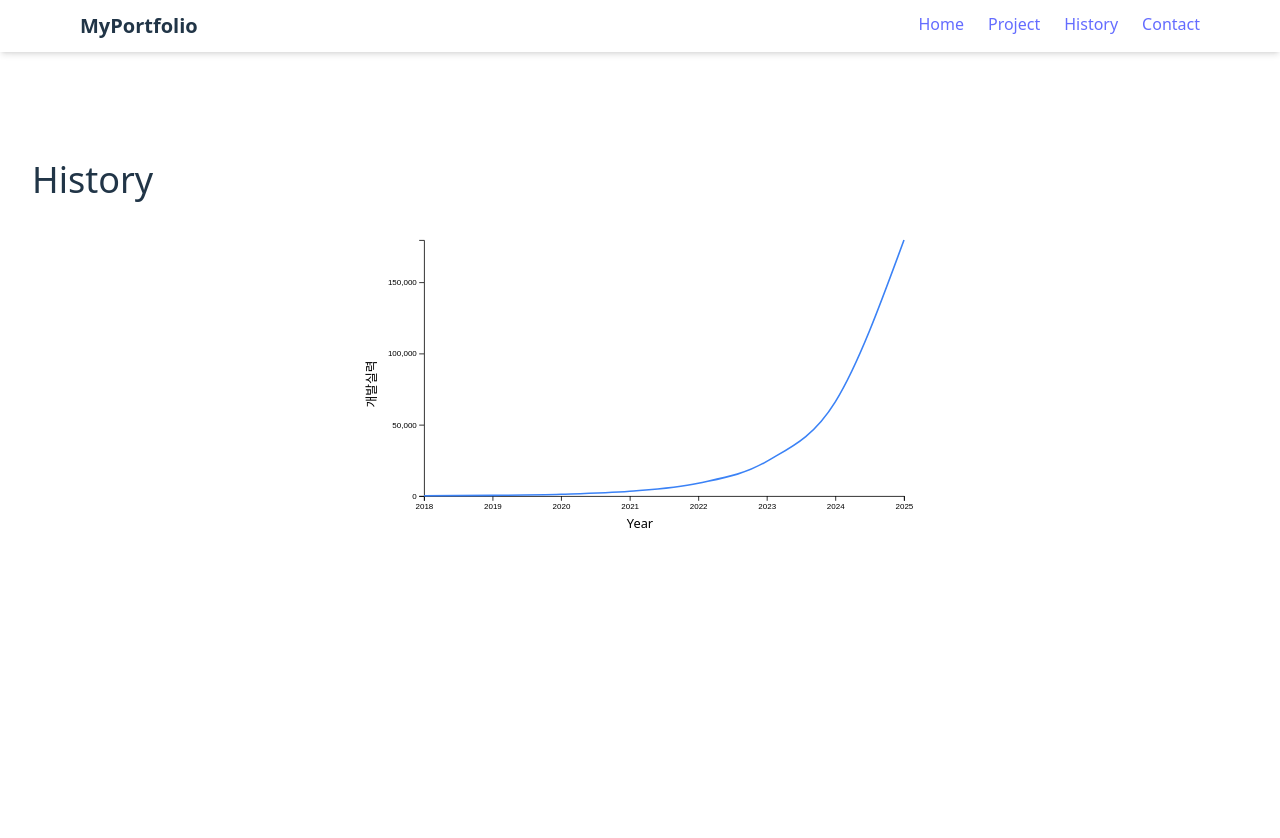
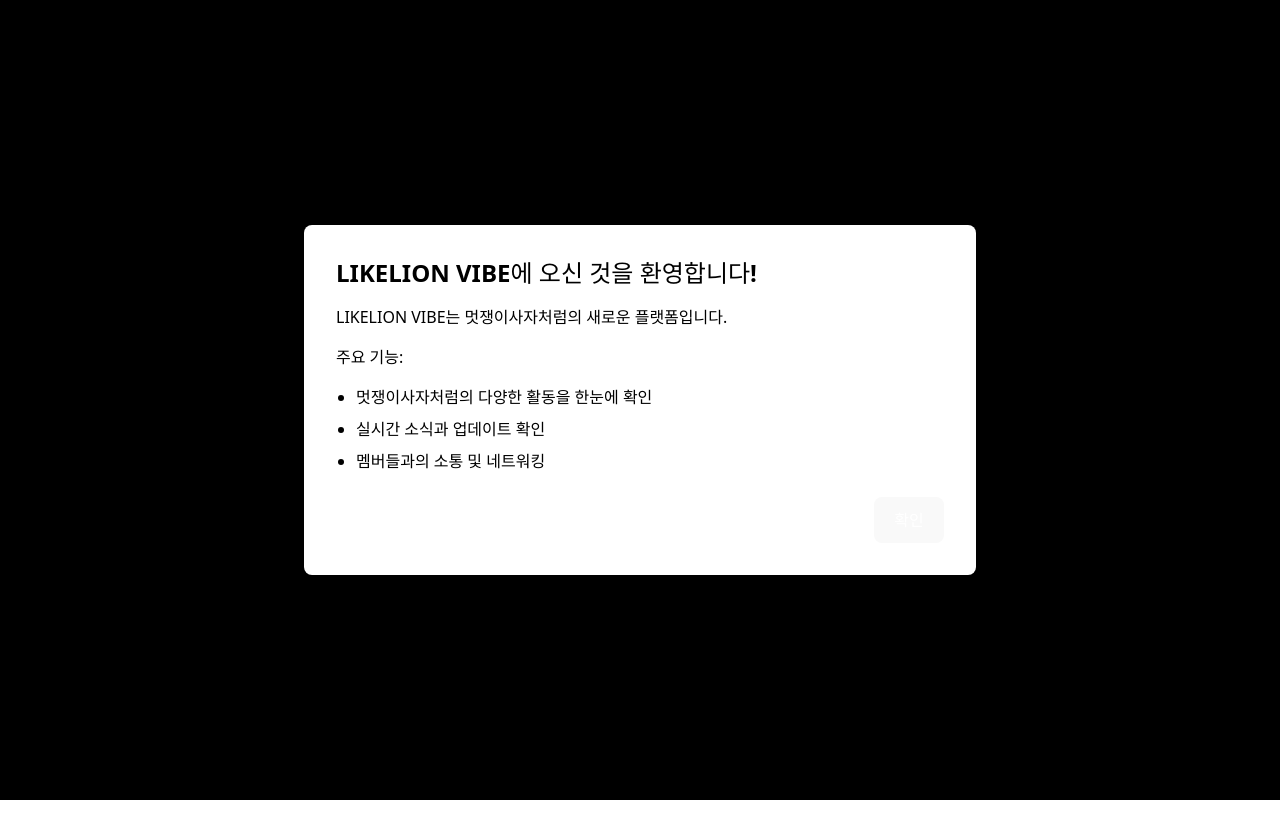
Before and after one commit to inspire12/likelion-vibe, a React (Vite) app: page /history in a window 1280 px wide. Shown: the top 838 px of the page. Built offline with nearby package versions, Linux system fonts and the light colour scheme.

Commit message:
feat(vibe-2): guide popup 추가

```diff
--- a/src/App.jsx
+++ b/src/App.jsx
@@ -5,11 +5,13 @@
 import Project from './pages/Project'
 import History from './pages/History'
 import Contact from './pages/Contact'
+import GuidePopup from './components/GuidePopup'
 
 export default function App() {
   return (
     <BrowserRouter>
       <MenuBar />
+      <GuidePopup />
       {/* 메뉴바 높이만큼 패딩 추가 */}
       <div className="pt-16">
         <Routes>
--- /dev/null
+++ b/src/components/GuidePopup.jsx
@@ -0,0 +1,48 @@
+import React, { useState, useEffect } from 'react';
+
+const GuidePopup = () => {
+  const [isVisible, setIsVisible] = useState(false);
+
+  useEffect(() => {
+    const lastShown = localStorage.getItem('guideLastShown');
+    const today = new Date().toDateString();
+
+    if (!lastShown || lastShown !== today) {
+      setIsVisible(true);
+    }
+  }, []);
+
+  const handleClose = () => {
+    setIsVisible(false);
+    localStorage.setItem('guideLastShown', new Date().toDateString());
+  };
+
+  if (!isVisible) return null;
+
+  return (
+    <div className="fixed inset-0 bg-black bg-opacity-50 flex items-center justify-center z-50">
+      <div className="bg-white text-black p-8 rounded-lg max-w-2xl w-full mx-4">
+        <h2 className="text-2xl font-bold mb-4">LIKELION VIBE에 오신 것을 환영합니다!</h2>
+        <div className="space-y-4">
+          <p>LIKELION VIBE는 멋쟁이사자처럼의 새로운 플랫폼입니다.</p>
+          <p>주요 기능:</p>
+          <ul className="list-disc pl-5 space-y-2">
+            <li>멋쟁이사자처럼의 다양한 활동을 한눈에 확인</li>
+            <li>실시간 소식과 업데이트 확인</li>
+            <li>멤버들과의 소통 및 네트워킹</li>
+          </ul>
+        </div>
+        <div className="mt-6 flex justify-end space-x-4">
+          <button
+            onClick={handleClose}
+            className="px-4 py-2 bg-blue-500 text-white rounded hover:bg-blue-600"
+          >
+            확인
+          </button>
+        </div>
+      </div>
+    </div>
+  );
+};
+
+export default GuidePopup;
```
Also changed, not shown: 1 other file (tests, documents, lock files or other folders).
